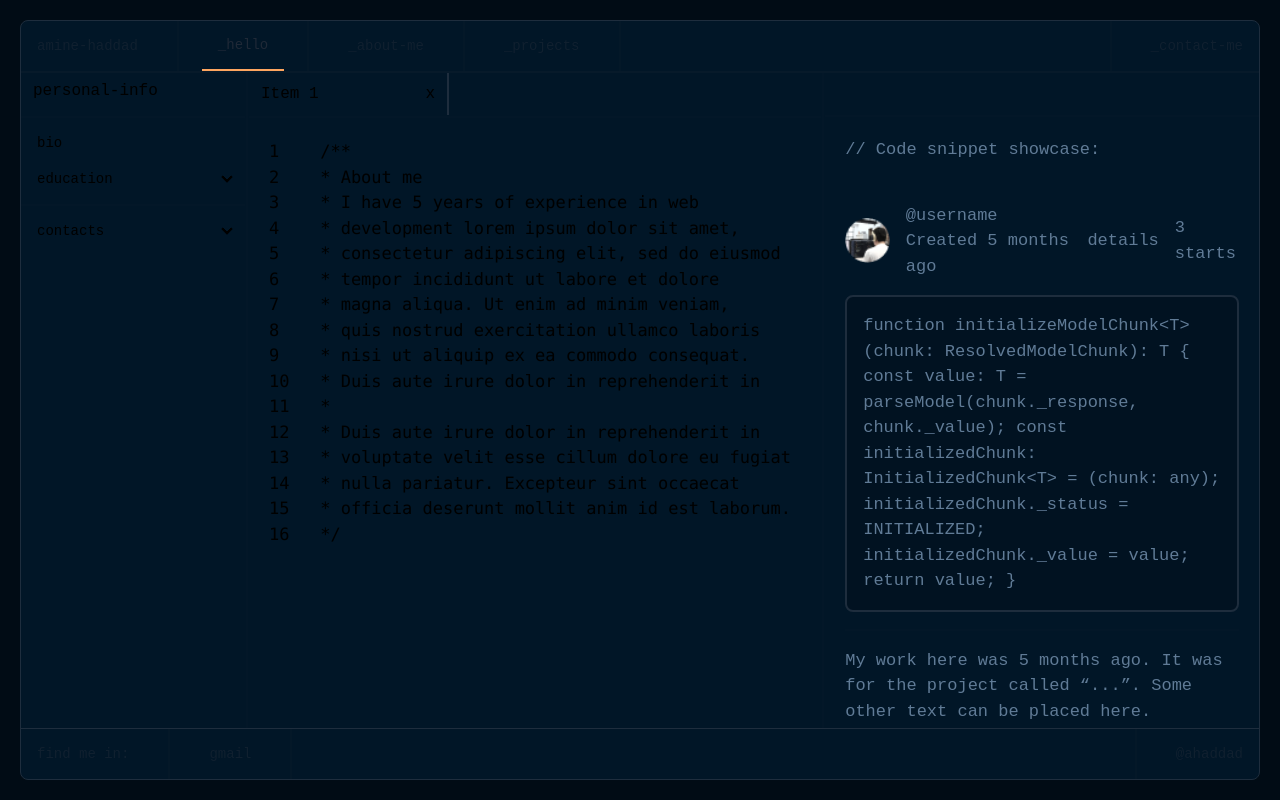
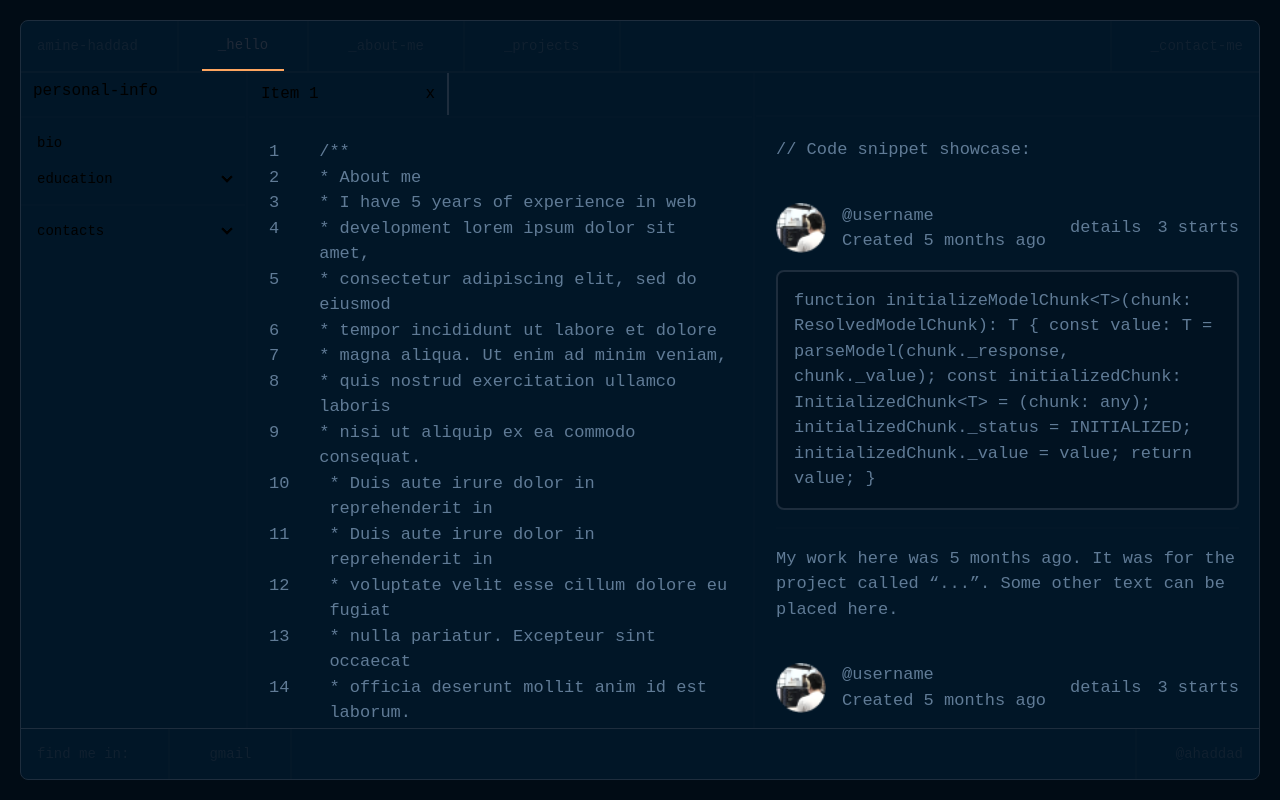
Before and after one commit to ahaddad98/portfolio, a Next.js app: page /aboutme/bio in a window 1280 px wide. Built offline with nearby package versions, Linux system fonts and the light colour scheme.

Commit message:
fix responsive bugs

```diff
--- a/app/aboutme/bio/page.tsx
+++ b/app/aboutme/bio/page.tsx
@@ -1,7 +1,25 @@
 import React from "react";
 import CardSnippet from "./Card";
+import { DEFAULT_MIN_VERSION } from "tls";
 
 const BioPage = () => {
+    const Arr = [
+        "",
+        "About me",
+        "I have 5 years of еxperience in web",
+        "development lorem ipsum dolor sit amet,",
+        "consectetur adipiscing elit, sed do eiusmod",
+        "tempor incididunt ut labore et dolore",
+        "magna aliqua. Ut enim ad minim veniam,",
+        "quis nostrud exercitation ullamco laboris",
+        "nisi ut aliquip ex ea commodo consequat.",
+        "Duis aute irure dolor in reprehenderit in",
+        "Duis aute irure dolor in reprehenderit in ",
+        "voluptate velit esse cillum dolore eu fugiat",
+        "nulla pariatur. Excepteur sint occaecat",
+        "officia deserunt mollit anim id est laborum.",
+        ""
+    ]
     return <React.Fragment>
         <div className="h-full flex-1 flex flex-col">
             <div className="hidden xl:flex h-[42px] w-[200px]  items-center justify-between pl-3 pr-3 border-r-2 border-r-bordercolor">
@@ -9,25 +27,25 @@ const BioPage = () => {
                 <a>x</a>
             </div>
             <div className="w-full divider divider-vertical m-0 mt-0 p-0 h-1"></div>
-            <div className="flex flex-1 overflow-hidden xl:overflow-y-scroll p-5 text-[17px] text-">
-                <pre>
-                    1    /** <br />
-                    2    * About me <br />
-                    3    * I have 5 years of еxperience in web <br />
-                    4    * development lorem ipsum dolor sit amet, <br />
-                    5    * consectetur adipiscing elit, sed do eiusmod <br />
-                    6    * tempor incididunt ut labore et dolore <br />
-                    7    * magna aliqua. Ut enim ad minim veniam, <br />
-                    8    * quis nostrud exercitation ullamco laboris <br />
-                    9    * nisi ut aliquip ex ea commodo consequat. <br />
-                    10   * Duis aute irure dolor in reprehenderit in <br />
-                    11   * <br />
-                    12   * Duis aute irure dolor in reprehenderit in <br />
-                    13   * voluptate velit esse cillum dolore eu fugiat <br />
-                    14   * nulla pariatur. Excepteur sint occaecat <br />
-                    15   * officia deserunt mollit anim id est laborum. <br />
-                    16   */
-                </pre>
+            <div className="flex flex-1 flex-col overflow-hidden xl:overflow-y-scroll p-5 text-[17px] text-mygray">
+                <span className="block xl:hidden text-mywhite">
+                    // personal-info / bio
+                </span>
+                <code>
+                    {
+                        Arr.map((el: any, key: number) => {
+                            return <div className="flex gap-10" key={key}>
+                                <span className="hidden xl:block">
+                                    {key + 1}
+                                </span>
+                                <div>
+                                    {key === 0  && key !== Arr.length - 1  ? '/**  ' + el :  '*   ' + el}
+                                    {key === Arr.length - 1 && '**/'}
+                                </div>
+                            </div>
+                        })
+                    }
+                </code>
             </div>
         </div>
         <div className="divider divider-horizontal m-0  p-0 w-1"></div>
--- a/app/globals.css
+++ b/app/globals.css
@@ -42,6 +42,7 @@ body {
     padding: 10px;
     box-sizing: border-box;
     font-family: 'Fira Code', monospace;
+    overflow: hidden;
   }
 }
 
--- a/app/projects/layout.tsx
+++ b/app/projects/layout.tsx
@@ -6,7 +6,7 @@ const ContactMe = ({
 }: {
     children: React.ReactNode
 }) => {
-    return <div className="flex flex-1">
+    return <div className=" flex flex-col xl:flex-row flex-1 overflow-auto" style={{maxHeight: 'calc(100% - 100px)'}}>
         <SideBar />
         {children}
     </div>
--- a/app/projects/page.tsx
+++ b/app/projects/page.tsx
@@ -2,7 +2,18 @@ import React from "react";
 import CardProject from "./CardProject";
 
 const Projects = () => {
-    return <div className="flex items-center justify-center w-full flex-wrap gap-4 overflow-y-auto max-h-[720px] p-4">
+    return <div className="flex items-center justify-center w-full flex-wrap gap-4 overflow-y-hidden xl:overflow-y-auto p-4">
+        <CardProject />
+        <CardProject />
+        <CardProject />
+        <CardProject />
+        <CardProject />
+        <CardProject />
+        <CardProject />
+        <CardProject />
+        <CardProject />
+        <CardProject />
+        <CardProject />
         <CardProject />
         <CardProject />
     </div>
--- a/app/projects/sidebar.tsx
+++ b/app/projects/sidebar.tsx
@@ -48,7 +48,7 @@ const items = [<div className="form-control">
 const SideBar = () => {
     return <React.Fragment>
         <div h-full>
-            <ul className="h-full menu bg-base-200 w-56 rounded-box bg-transparent p-0">
+            <ul className="xl:h-full menu bg-base-200 w-56 rounded-box bg-transparent p-0">
                 <li className="">
                     <details open>
                         <summary>projects</summary>
```
